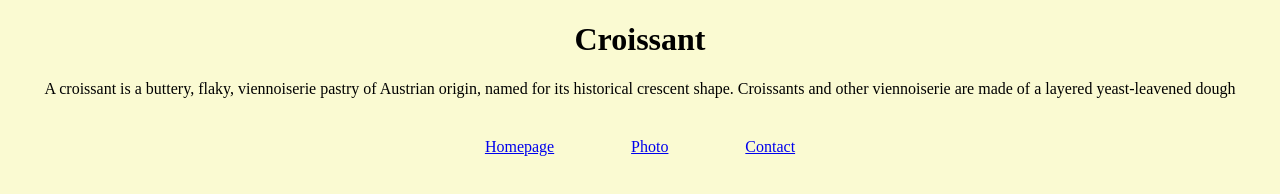
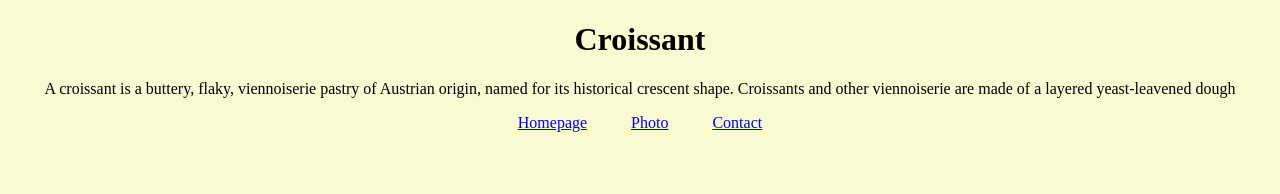
Before and after one commit to tze-tan/Croissants, a plain HTML site: page index.html in a window 1280 px wide. Drawn offline with Linux system fonts and the light colour scheme.

Commit message:
updating to relative links and minor updates to css

```diff
--- a/index.html
+++ b/index.html
@@ -3,7 +3,7 @@
   <head>
     <meta charset="UTF-8" />
     <meta name="viewport" content="width=device-width, initial-scale=1.0" />
-    <title>Document</title>
+    <title>Croissant</title>
     <link rel="stylesheet" href="src/styles.css" class="stylesheet" />
   </head>
   <body>
@@ -16,9 +16,9 @@
   </body>
   <footer>
     <div class="links">
-      <a href="index.html">Homepage </a>
-      <a href="photo.html">Photo</a>
-      <a href="contact.html">Contact</a>
+      <a href="/">Homepage</a>
+      <a href="/photo.html">Photo</a>
+      <a href="/contact.html">Contact</a>
     </div>
   </footer>
 </html>
--- a/src/styles.css
+++ b/src/styles.css
@@ -4,9 +4,9 @@ body {
 }
 
 .links {
-  display: flex;
-  justify-content: space-evenly;
-  margin-top: 40px;
-  margin-left: 400px;
-  margin-right: 400px;
+  text-align: center;
 }
+
+.links a {
+  margin: 10px 20px;
+}
```
Also changed, not shown: contact.html (+4 -4 lines), photo.html (+4 -4 lines).
